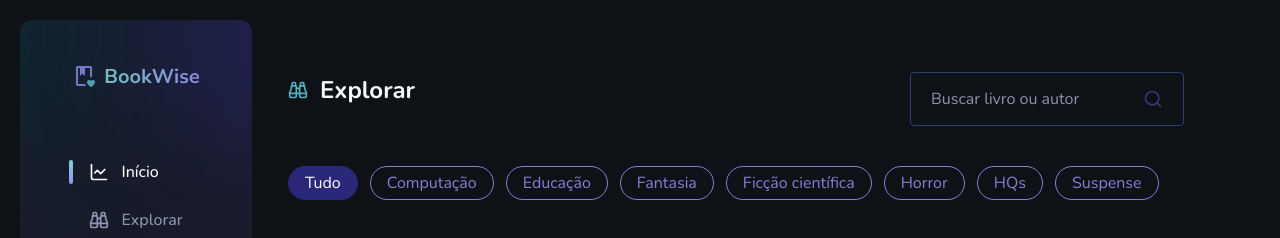
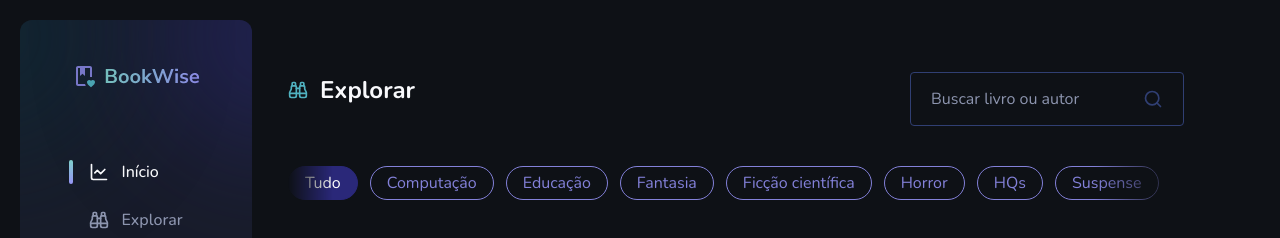
Before and after one commit to duhnunes/BookWise, a Next.js app: page /explore in a window 1280 px wide. Shown: the top 238 px of the page. Built offline with nearby package versions, Linux system fonts and the light colour scheme.

Commit message:
Add: Fade in Tags place.

```diff
--- a/src/app/explore/page.tsx
+++ b/src/app/explore/page.tsx
@@ -31,7 +31,7 @@ export default function Home() {
           <Input placeholder="Buscar livro ou autor" />
         </div>
 
-        <div className="flex items-center gap-3 overflow-x-scroll hidden-scroll">
+        <div className="flex items-center gap-3 overflow-x-scroll hidden-scroll cursor-grabbing horizontal-mask">
           <Tags dataState="on">Tudo</Tags>
           <Tags dataState="off">Computação</Tags>
           <Tags dataState="off">Educação</Tags>
--- a/src/app/globals.css
+++ b/src/app/globals.css
@@ -24,6 +24,13 @@
   }
 }
 
+@layer components {
+  .horizontal-mask {
+    -webkit-mask: linear-gradient(90deg, transparent, white 5%, white 90%, transparent);
+    mask: linear-gradient(90deg, transparent, white 5%, white 90%, transparent);
+  }
+}
+
 @layer utilities {
   .hidden-scroll::-webkit-scrollbar {
     @apply size-0;
```
